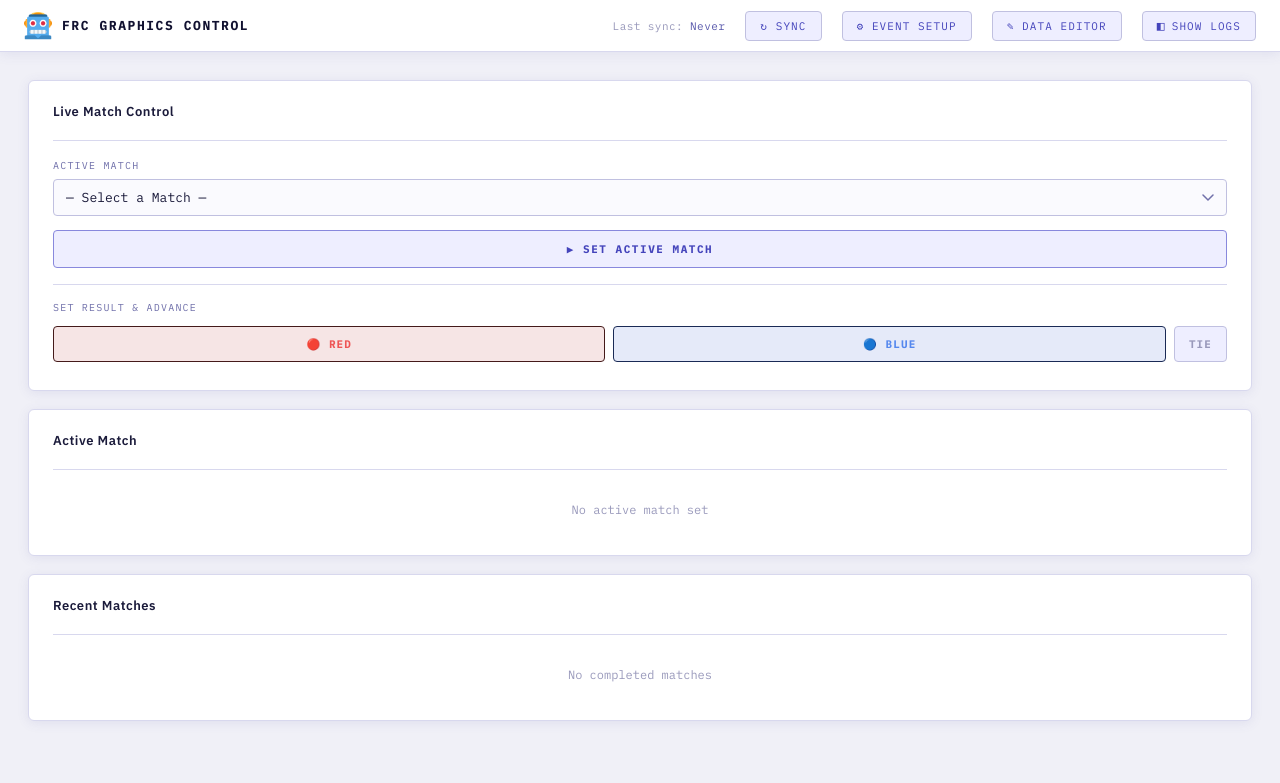
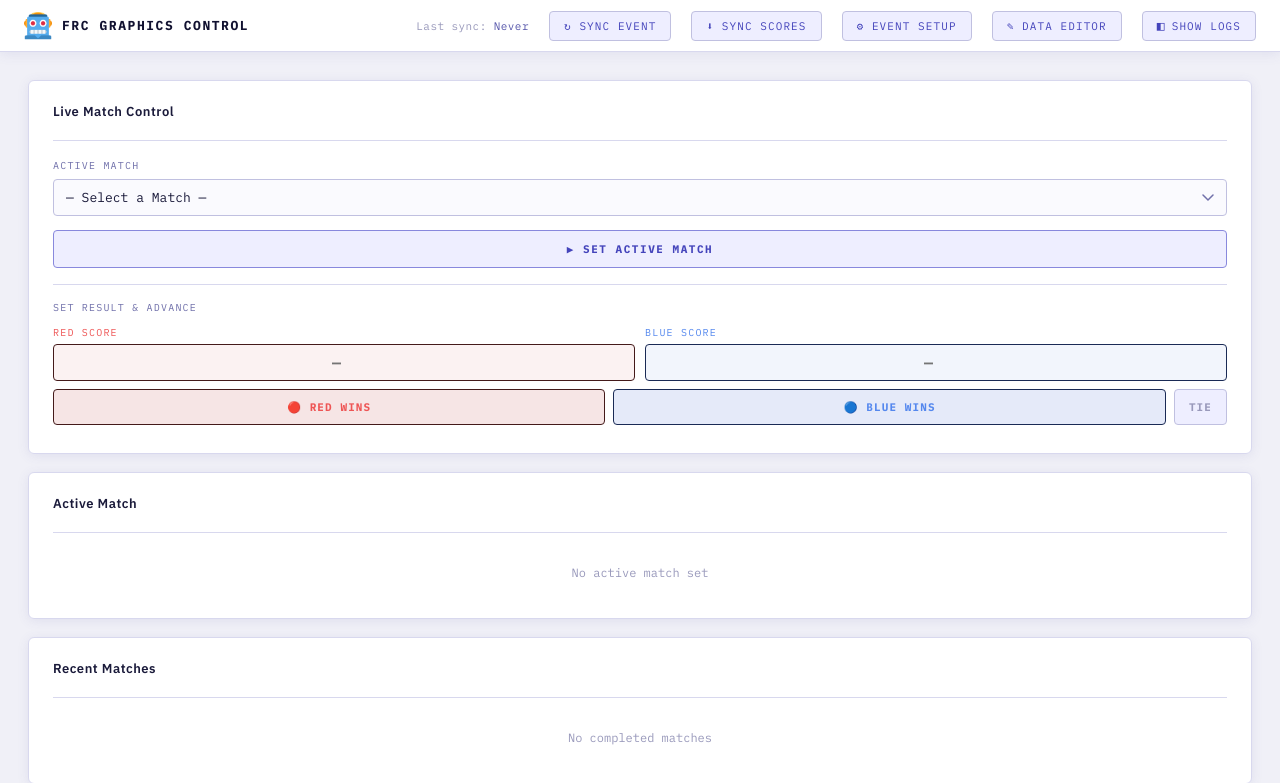
Before and after one commit to jackrschumacher/MROC-Match-dashboard, a Flask app: page / in a window 1280 px wide. Shown: the top 783 px of the page. Run offline with Flask 3, Linux system fonts and the light colour scheme.

Commit message:
feat: add match score entry and score syncing with TBA
- Add api_sync_scores endpoint in app.py to fetch simple match details from TBA, update local match results, and recalculate team event W/L/T records
- Update api_set_match_result in app.py to accept optional red and blue scores
- Add score entry input fields for red and blue alliances in control.html
- Add "Sync Scores" button and implement background auto-syncing every 2 minutes in control.html
- Update recent matches rendering logic to check for winning_alliance instead of just actual_time, and handle null or negative scores correctly

```diff
--- a/app.py
+++ b/app.py
@@ -556,11 +556,65 @@ def api_reset_schedule():
 
 # --- MANUAL EDIT ENDPOINTS ---
 
+@app.route("/api/sync_scores", methods=["POST"])
+def api_sync_scores():
+    matches_data = load_matches()
+    event_key = matches_data.get("event_key", "")
+    if not event_key:
+        return jsonify({"status": "error", "message": "No event key configured."}), 400
+
+    tba_matches = fetch_from_tba(f"event/{event_key}/matches/simple")
+    if tba_matches is None:
+        return jsonify({"status": "error", "message": "Failed to fetch scores from TBA."}), 502
+
+    updated = 0
+    for tm in tba_matches:
+        key = tm.get("key")
+        if key not in matches_data["event_matches"]:
+            continue
+        if not tm.get("actual_time"):
+            continue
+        m = matches_data["event_matches"][key]
+        m["actual_time"]      = tm["actual_time"]
+        m["winning_alliance"] = tm.get("winning_alliance")
+        m["alliances"]["red"]["score"]  = tm["alliances"]["red"].get("score", -1)
+        m["alliances"]["blue"]["score"] = tm["alliances"]["blue"].get("score", -1)
+        updated += 1
+
+    # Recalculate event W/L/T
+    event_records = {}
+    for mk, match in matches_data["event_matches"].items():
+        w = match.get("winning_alliance")
+        if w is None:
+            continue
+        for side in ["red", "blue"]:
+            for tk in match["alliances"][side].get("team_keys", []):
+                if tk not in event_records:
+                    event_records[tk] = [0, 0, 0]
+                if w == "":
+                    event_records[tk][2] += 1
+                elif w == side:
+                    event_records[tk][0] += 1
+                else:
+                    event_records[tk][1] += 1
+
+    teams_data = load_teams()
+    for tk, rec in event_records.items():
+        if tk in teams_data:
+            teams_data[tk]["event_wlt"] = f"{rec[0]}-{rec[1]}-{rec[2]}"
+
+    save_matches(matches_data)
+    save_teams(teams_data)
+    add_log(f"Score sync: updated {updated} match result(s) from TBA.")
+    return jsonify({"status": "success", "updated": updated})
+
 @app.route("/api/set_match_result", methods=["POST"])
 def api_set_match_result():
     payload = request.get_json()
     match_key = payload.get("match_key")
     winner = payload.get("winner", "")  # "red", "blue", or "" (tie)
+    red_score  = payload.get("red_score")
+    blue_score = payload.get("blue_score")
 
     if winner not in ("red", "blue", ""):
         return jsonify({"status": "error", "message": "winner must be red, blue, or empty string for tie"}), 400
@@ -573,6 +627,10 @@ def api_set_match_result():
     m["winning_alliance"] = winner
     if not m.get("actual_time"):
         m["actual_time"] = int(datetime.now().timestamp())
+    if red_score is not None:
+        m["alliances"]["red"]["score"]  = int(red_score)
+    if blue_score is not None:
+        m["alliances"]["blue"]["score"] = int(blue_score)
 
     # Recalculate event W/L/T from all matches that have a result
     event_records = {}
--- a/templates/control.html
+++ b/templates/control.html
@@ -465,6 +465,20 @@
         .result-btn-blue { background: rgba(40,80,200,0.12); color: #5588ee; border-color: #1a2a55; }
         .result-btn-blue:hover { background: rgba(40,80,200,0.28); }
         .result-btn.winner-set { opacity: 0.5; }
+
+        .score-entry-row {
+            display: grid;
+            grid-template-columns: 1fr 1fr;
+            gap: 10px;
+            margin-bottom: 4px;
+        }
+        .score-entry-block { display: flex; flex-direction: column; }
+        .score-entry-block label { margin-bottom: 5px; font-size: 10px; }
+        .score-entry-block input { margin-bottom: 0; text-align: center; font-size: 15px; font-weight: 700; padding: 8px; }
+        .score-entry-red  input { border-color: #441a1a; background: rgba(180,40,40,0.06); color: #ee5555; }
+        .score-entry-blue input { border-color: #1a2a55; background: rgba(40,80,200,0.06); color: #5588ee; }
+        .score-entry-red  input:focus { border-color: #ee5555; box-shadow: 0 0 0 3px rgba(180,40,40,0.15); }
+        .score-entry-blue input:focus { border-color: #5588ee; box-shadow: 0 0 0 3px rgba(40,80,200,0.15); }
 
         /* ══════════════════════════════════════
            BUTTON — PRIMARY (non-form)
@@ -886,7 +900,8 @@
             <div class="last-updated" id="lastUpdatedDisplay">
                 <span class="label">Last sync: </span><span class="value" id="lastUpdatedTime">Never</span>
             </div>
-            <button type="button" class="topbar-btn" id="syncNowBtn">↻ Sync</button>
+            <button type="button" class="topbar-btn" id="syncNowBtn">↻ Sync Event</button>
+            <button type="button" class="topbar-btn" id="syncScoresBtn">⬇ Sync Scores</button>
             <button type="button" class="topbar-btn" id="openEventSetupBtn">⚙ Event Setup</button>
             <button type="button" class="topbar-btn" id="openEditorBtn">✎ Data Editor</button>
             <button id="toggleLogsBtn" type="button" class="topbar-btn">
@@ -925,9 +940,19 @@
 
                 <div class="divider" style="margin-top:16px;margin-bottom:16px;"></div>
                 <label style="margin-bottom:12px;">Set Result &amp; Advance</label>
-                <div class="result-row">
-                    <button type="button" class="result-btn result-btn-red"  id="winRedBtn">🔴 Red</button>
-                    <button type="button" class="result-btn result-btn-blue" id="winBlueBtn">🔵 Blue</button>
+                <div class="score-entry-row">
+                    <div class="score-entry-block score-entry-red">
+                        <label style="color:#ee5555;">Red Score</label>
+                        <input type="number" id="redScoreInput" min="0" placeholder="—">
+                    </div>
+                    <div class="score-entry-block score-entry-blue">
+                        <label style="color:#5588ee;">Blue Score</label>
+                        <input type="number" id="blueScoreInput" min="0" placeholder="—">
+                    </div>
+                </div>
+                <div class="result-row" style="margin-top:8px;">
+                    <button type="button" class="result-btn result-btn-red"  id="winRedBtn">🔴 Red Wins</button>
+                    <button type="button" class="result-btn result-btn-blue" id="winBlueBtn">🔵 Blue Wins</button>
                     <button type="button" class="result-btn result-btn-tie"  id="winTieBtn" style="flex:0 0 auto; padding-left:14px; padding-right:14px;">Tie</button>
                 </div>
                 <div id="resultStatus" class="status"></div>
@@ -1191,10 +1216,16 @@ F1-1,1234,5678,9012,3456,7890,1122</code>
                 statusDiv.textContent = '✕ Select a match first.';
                 return;
             }
+            const redRaw  = document.getElementById('redScoreInput').value.trim();
+            const blueRaw = document.getElementById('blueScoreInput').value.trim();
+            const payload = { match_key: matchKey, winner };
+            if (redRaw  !== '') payload.red_score  = parseInt(redRaw,  10);
+            if (blueRaw !== '') payload.blue_score = parseInt(blueRaw, 10);
+
             fetch('/api/set_match_result', {
                 method: 'POST',
                 headers: { 'Content-Type': 'application/json' },
-                body: JSON.stringify({ match_key: matchKey, winner })
+                body: JSON.stringify(payload)
             })
             .then(r => r.json())
             .then(data => {
@@ -1203,6 +1234,12 @@ F1-1,1234,5678,9012,3456,7890,1122</code>
                     statusDiv.className = 'status success';
                     statusDiv.style.display = 'block';
                     statusDiv.textContent = `✓ ${label} recorded. Advancing…`;
+                    document.getElementById('redScoreInput').value = '';
+                    document.getElementById('blueScoreInput').value = '';
+                    if (data.next_match) {
+                        document.getElementById('match_key').value = data.next_match;
+                        renderActiveMatch();
+                    }
                     setTimeout(() => location.reload(), 1000);
                 } else {
                     statusDiv.className = 'status error';
@@ -1220,6 +1257,40 @@ F1-1,1234,5678,9012,3456,7890,1122</code>
         document.getElementById('winRedBtn').addEventListener('click',  () => setMatchResult('red'));
         document.getElementById('winTieBtn').addEventListener('click',  () => setMatchResult(''));
         document.getElementById('winBlueBtn').addEventListener('click', () => setMatchResult('blue'));
+
+        // ── SYNC SCORES BUTTON + AUTO-SYNC ──
+        function syncScores(silent) {
+            const btn = document.getElementById('syncScoresBtn');
+            if (!silent) { btn.textContent = '⬇ Syncing…'; btn.disabled = true; }
+            fetch('/api/sync_scores', { method: 'POST' })
+                .then(r => r.json())
+                .then(data => {
+                    if (!silent) {
+                        btn.textContent = data.status === 'success'
+                            ? `✓ ${data.updated} updated`
+                            : '✕ Failed';
+                        btn.disabled = false;
+                        setTimeout(() => {
+                            btn.textContent = '⬇ Scores';
+                            if (data.updated > 0) location.reload();
+                        }, 2000);
+                    } else if (data.status === 'success' && data.updated > 0) {
+                        location.reload();
+                    }
+                })
+                .catch(() => {
+                    if (!silent) {
+                        btn.textContent = '✕ Error';
+                        btn.disabled = false;
+                        setTimeout(() => { btn.textContent = '⬇ Scores'; }, 2000);
+                    }
+                });
+        }
+
+        document.getElementById('syncScoresBtn').addEventListener('click', () => syncScores(false));
+
+        // Auto-sync scores every 2 minutes silently
+        setInterval(() => syncScores(true), 2 * 60 * 1000);
 
         // ── LIVE LOG FETCHING ──
         function fetchLogs() {
@@ -1660,8 +1731,8 @@ F1-1,1234,5678,9012,3456,7890,1122</code>
         // ── RECENT MATCHES ──
         function renderRecentMatches() {
             const completed = Object.values(matchesState)
-                .filter(m => m.actual_time)
-                .sort((a, b) => b.actual_time - a.actual_time)
+                .filter(m => m.winning_alliance !== null && m.winning_alliance !== undefined)
+                .sort((a, b) => (b.actual_time || 0) - (a.actual_time || 0))
                 .slice(0, 10);
 
             const el = document.getElementById('recentMatchesList');
@@ -1673,8 +1744,8 @@ F1-1,1234,5678,9012,3456,7890,1122</code>
             el.innerHTML = completed.map(m => {
                 const red  = m.alliances.red.team_keys.map(k => k.replace('frc', '')).join(' · ');
                 const blue = m.alliances.blue.team_keys.map(k => k.replace('frc', '')).join(' · ');
-                const rs = m.alliances.red.score  ?? '?';
-                const bs = m.alliances.blue.score ?? '?';
+                const rs = (m.alliances.red.score  != null && m.alliances.red.score  >= 0) ? m.alliances.red.score  : '?';
+                const bs = (m.alliances.blue.score != null && m.alliances.blue.score >= 0) ? m.alliances.blue.score : '?';
                 const w = m.winning_alliance;
                 const winClass = w === 'red' ? 'red' : w === 'blue' ? 'blue' : 'tie';
                 const winLabel = w === 'red' ? 'Red' : w === 'blue' ? 'Blue' : 'Tie';
```
